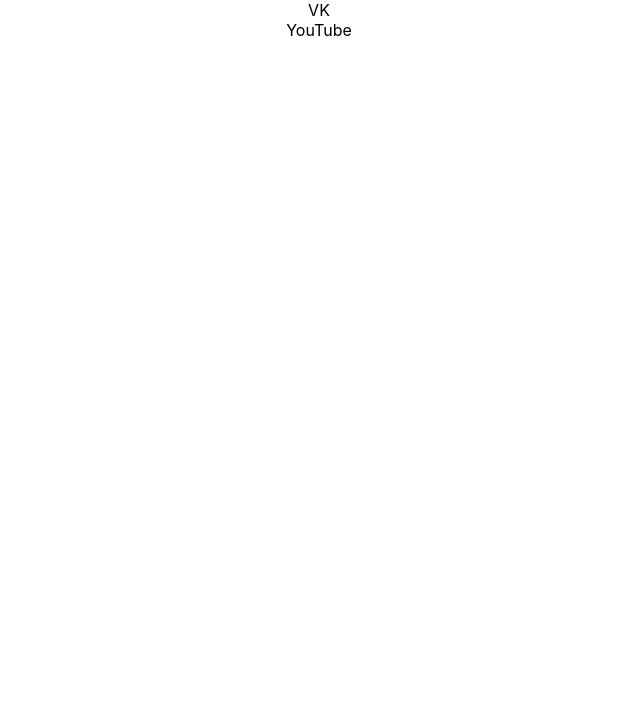
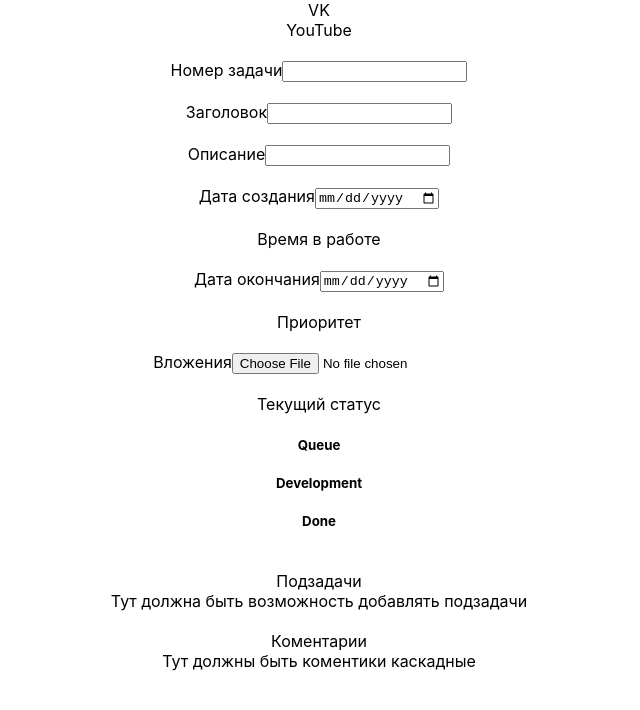
Before and after one commit to IvanovZakhar/toDoTestTask, a React (Create React App) app in the folder my-app/: page / in a window 1280 px wide. Shown: the top 710 px of the page, without its empty margins (321-961 px from the left). Built offline with nearby package versions, Linux system fonts and the light colour scheme.

Commit message:
added sending data  for Tasks

```diff
--- a/my-app/src/App.js
+++ b/my-app/src/App.js
@@ -1,5 +1,6 @@
 import { Component, useState, useEffect } from 'react';
 import Projects from './component/project/Projects';
+import Tasks from './component/tasks/Tasks';
 import './App.css';
 
 
@@ -10,22 +11,38 @@
   const[data, setData] = useState([
       {projectName: 'VK',
        id: 1,
-       tasks: {numberTask: 1, head: 'заголовочек', descr: 'Это тестовое задание VK', dateCreate: '', jobTime: '', dataEnd: '', file: ''}
+       tasks: [{numberTask: 1, head: 'заголовочек', descr: 'Это тестовое задание VK №1', dateCreate: '', jobTime: '', dataEnd: '', file: ''},
+              {numberTask: 1, head: 'заголовочек', descr: 'Это тестовое задание VK №2', dateCreate: '', jobTime: '', dataEnd: '', file: ''}]
       },
       {projectName: 'YouTube',
        id: 2,
       tasks: {numberTask: 1, head: 'заголовочек', descr: 'Это тестовое задание YouTube', dateCreate: '', jobTime: '', dataEnd: '', file: ''}
      },
+
     ]);
 
+   const [tasks, setTasks] = useState([])
+
+  //  useEffect(() => {
+  //   console.log(tasks)
+  //  }, [tasks])
+
+
     const onItem = (e) => {
-      console.log(e)
+      const result = data.map(item => {
+        if (item.id === e) {
+          setTasks([item])
+
+        }
+
+      })
     }
+
 
   return (
     <div className="App">
-        <Projects data={data} onItem={onItem}/>
-
+        <Projects data = {data} onItem={onItem}/>
+        <Tasks data={tasks}/>
     </div>
 
   );
--- a/my-app/src/component/project/Projects.js
+++ b/my-app/src/component/project/Projects.js
@@ -2,15 +2,14 @@
 
 import './Projects.css'
 
-const Projects = (data, prop) => {
+const Projects = (props) => {
 
+    const {data, onItem} = props;
 
-
-      const element = data.data.map(item => {
-        console.log(item)
+      const element = data.map(item => {
         const {projectName, id} = item
         return(
-            <div className="project-item" key={id} onClick={(e)=>prop.onItem(e.target)}>
+            <div className="project-item" key={id} onClick={()=>onItem(id)}>
                 {projectName}
             </div>
         )
--- a/my-app/src/component/tasks/Tasks.js
+++ b/my-app/src/component/tasks/Tasks.js
@@ -4,7 +4,10 @@
 
 
 
-const Tasks = () => {
+const Tasks = (props) => {
+    const [data, setData] = useState([
+
+    ])
 
     const [numberTask, setNumberTask] = useState('')
     const [head, setHead] = useState('')
@@ -13,7 +16,6 @@
     const [jobTime, setJobTime] = useState('')
     const [dateEnd, setDateEnd] = useState('')
     const [file, setFile] = useState('')
-
 
     useEffect(()=>{
         setNumberTask(localStorage.getItem('numberTask'))
@@ -26,8 +28,25 @@
 
 
     useEffect(()=>{
-        setJobTime(Date.now())
-    }, [])
+       if( props.data[0]){
+        const {tasks} = props.data[0]
+        setData(tasks)
+        console.log(data)
+       }
+
+
+    }, [props])
+
+    const onData = (e) => {
+        const newData = data.map(item => {
+            console.log(item)
+           return item.numberTask
+        })
+        setData([
+            newData
+        ])
+    }
+
 
     const onChange = (e) => {
 
@@ -37,10 +56,7 @@
                 localStorage.setItem('numberTask', e.target.value)
                 setNumberTask(localStorage.getItem('numberTask'))
                 console.log(numberTask)
-
                 console.log(jobTime)
-
-
                 break
             case 'head':
                 localStorage.setItem('head', e.target.value)
@@ -81,7 +97,7 @@
 
                 <label className='item'>
                      Номер задачи
-                    <input className='numberTask' type="text" value={numberTask} onChange={onChange}/>
+                    <input className='numberTask' type="text" value={data} onChange={onData}/>
                 </label>
                 <label className='item'>
                     Заголовок
```
Also changed, not shown: 1 other file (tests, documents, lock files or other folders).
